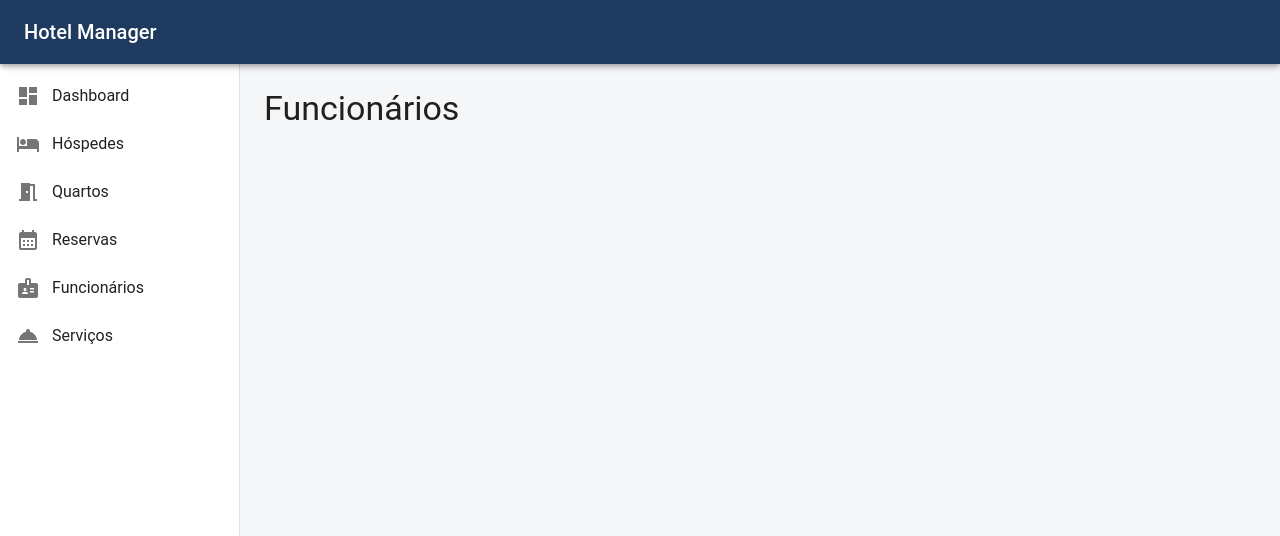
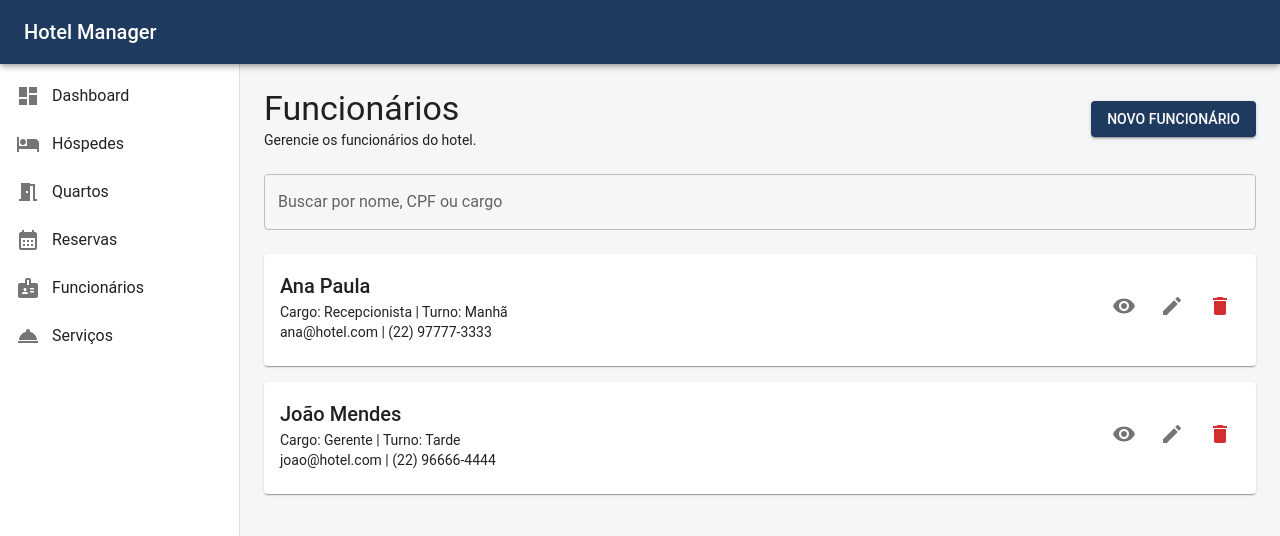
Before and after one commit to ericfariaspinheiro/hotel-system-cefet, a React (Vite) app: page /funcionarios in a window 1280 px wide. Shown: the top 536 px of the page. Built offline with nearby package versions, Linux system fonts and the light colour scheme.

Commit message:
feat: add employee CRUD page

```diff
--- /dev/null
+++ b/src/modules/funcionarios/FuncionariosPage.tsx
@@ -0,0 +1,349 @@
+import { useState } from 'react';
+import {
+  Box,
+  Button,
+  Card,
+  CardContent,
+  Dialog,
+  DialogActions,
+  DialogContent,
+  DialogTitle,
+  FormControl,
+  IconButton,
+  InputLabel,
+  MenuItem,
+  Select,
+  Stack,
+  TextField,
+  Typography,
+} from '@mui/material';
+
+import DeleteIcon from '@mui/icons-material/Delete';
+import EditIcon from '@mui/icons-material/Edit';
+import VisibilityIcon from '@mui/icons-material/Visibility';
+
+import { funcionariosMock } from '../../data/mockData';
+import type { Funcionario, TurnoFuncionario } from '../../types/hotel';
+
+const emptyFuncionario: Omit<Funcionario, 'id'> = {
+  nome: '',
+  cpf: '',
+  email: '',
+  telefone: '',
+  cargo: '',
+  salario: 0,
+  turno: 'Manhã',
+};
+
+export function FuncionariosPage() {
+  const [funcionarios, setFuncionarios] =
+    useState<Funcionario[]>(funcionariosMock);
+
+  const [search, setSearch] = useState('');
+  const [openForm, setOpenForm] = useState(false);
+  const [openDetails, setOpenDetails] = useState(false);
+  const [selectedFuncionario, setSelectedFuncionario] =
+    useState<Funcionario | null>(null);
+
+  const [formData, setFormData] =
+    useState<Omit<Funcionario, 'id'>>(emptyFuncionario);
+
+  const filteredFuncionarios = funcionarios.filter(
+    funcionario =>
+      funcionario.nome.toLowerCase().includes(search.toLowerCase()) ||
+      funcionario.cargo.toLowerCase().includes(search.toLowerCase()) ||
+      funcionario.cpf.includes(search)
+  );
+
+  function handleOpenCreate() {
+    setSelectedFuncionario(null);
+    setFormData(emptyFuncionario);
+    setOpenForm(true);
+  }
+
+  function handleOpenEdit(funcionario: Funcionario) {
+    setSelectedFuncionario(funcionario);
+    setFormData({
+      nome: funcionario.nome,
+      cpf: funcionario.cpf,
+      email: funcionario.email,
+      telefone: funcionario.telefone,
+      cargo: funcionario.cargo,
+      salario: funcionario.salario,
+      turno: funcionario.turno,
+    });
+    setOpenForm(true);
+  }
+
+  function handleCloseForm() {
+    setOpenForm(false);
+    setSelectedFuncionario(null);
+    setFormData(emptyFuncionario);
+  }
+
+  function handleSave() {
+    if (selectedFuncionario) {
+      setFuncionarios(currentFuncionarios =>
+        currentFuncionarios.map(funcionario =>
+          funcionario.id === selectedFuncionario.id
+            ? { ...funcionario, ...formData }
+            : funcionario
+        )
+      );
+    } else {
+      const newFuncionario: Funcionario = {
+        id: Date.now(),
+        ...formData,
+      };
+
+      setFuncionarios(currentFuncionarios => [
+        ...currentFuncionarios,
+        newFuncionario,
+      ]);
+    }
+
+    handleCloseForm();
+  }
+
+  function handleDelete(id: number) {
+    const confirmDelete = window.confirm(
+      'Tem certeza que deseja excluir este funcionário?'
+    );
+
+    if (!confirmDelete) return;
+
+    setFuncionarios(currentFuncionarios =>
+      currentFuncionarios.filter(funcionario => funcionario.id !== id)
+    );
+  }
+
+  function handleOpenDetails(funcionario: Funcionario) {
+    setSelectedFuncionario(funcionario);
+    setOpenDetails(true);
+  }
+
+  function handleCloseDetails() {
+    setOpenDetails(false);
+    setSelectedFuncionario(null);
+  }
+
+  function handleChange(
+    field: keyof Omit<Funcionario, 'id'>,
+    value: string | number | TurnoFuncionario
+  ) {
+    setFormData(currentData => ({
+      ...currentData,
+      [field]: value,
+    }));
+  }
+
+  return (
+    <Box>
+      <Stack
+        direction="row"
+        sx={{
+          justifyContent: 'space-between',
+          alignItems: 'center',
+          mb: 3,
+        }}
+      >
+        <Box>
+          <Typography variant="h4">Funcionários</Typography>
+          <Typography variant="body2" color="text.secondary">
+            Gerencie os funcionários do hotel.
+          </Typography>
+        </Box>
+
+        <Button variant="contained" onClick={handleOpenCreate}>
+          Novo funcionário
+        </Button>
+      </Stack>
+
+      <TextField
+        fullWidth
+        label="Buscar por nome, CPF ou cargo"
+        value={search}
+        onChange={event => setSearch(event.target.value)}
+        sx={{ mb: 3 }}
+      />
+
+      <Stack spacing={2}>
+        {filteredFuncionarios.map(funcionario => (
+          <Card key={funcionario.id}>
+            <CardContent>
+              <Stack
+                direction="row"
+                sx={{
+                  justifyContent: 'space-between',
+                  alignItems: 'center',
+                }}
+              >
+                <Box>
+                  <Typography variant="h6">{funcionario.nome}</Typography>
+
+                  <Typography variant="body2" color="text.secondary">
+                    Cargo: {funcionario.cargo} | Turno: {funcionario.turno}
+                  </Typography>
+
+                  <Typography variant="body2" color="text.secondary">
+                    {funcionario.email} | {funcionario.telefone}
+                  </Typography>
+                </Box>
+
+                <Stack direction="row" spacing={1}>
+                  <IconButton onClick={() => handleOpenDetails(funcionario)}>
+                    <VisibilityIcon />
+                  </IconButton>
+
+                  <IconButton onClick={() => handleOpenEdit(funcionario)}>
+                    <EditIcon />
+                  </IconButton>
+
+                  <IconButton
+                    color="error"
+                    onClick={() => handleDelete(funcionario.id)}
+                  >
+                    <DeleteIcon />
+                  </IconButton>
+                </Stack>
+              </Stack>
+            </CardContent>
+          </Card>
+        ))}
+      </Stack>
+
+      {filteredFuncionarios.length === 0 && (
+        <Typography sx={{ mt: 3 }} color="text.secondary">
+          Nenhum funcionário encontrado.
+        </Typography>
+      )}
+
+      <Dialog open={openForm} onClose={handleCloseForm} fullWidth maxWidth="sm">
+        <DialogTitle>
+          {selectedFuncionario ? 'Editar funcionário' : 'Cadastrar funcionário'}
+        </DialogTitle>
+
+        <DialogContent>
+          <Stack spacing={2} sx={{ mt: 1 }}>
+            <TextField
+              label="Nome"
+              value={formData.nome}
+              onChange={event => handleChange('nome', event.target.value)}
+              fullWidth
+            />
+
+            <TextField
+              label="CPF"
+              value={formData.cpf}
+              onChange={event => handleChange('cpf', event.target.value)}
+              fullWidth
+            />
+
+            <TextField
+              label="E-mail"
+              value={formData.email}
+              onChange={event => handleChange('email', event.target.value)}
+              fullWidth
+            />
+
+            <TextField
+              label="Telefone"
+              value={formData.telefone}
+              onChange={event => handleChange('telefone', event.target.value)}
+              fullWidth
+            />
+
+            <TextField
+              label="Cargo"
+              value={formData.cargo}
+              onChange={event => handleChange('cargo', event.target.value)}
+              fullWidth
+            />
+
+            <TextField
+              label="Salário"
+              type="number"
+              value={formData.salario}
+              onChange={event =>
+                handleChange('salario', Number(event.target.value))
+              }
+              fullWidth
+            />
+
+            <FormControl fullWidth>
+              <InputLabel>Turno</InputLabel>
+              <Select
+                label="Turno"
+                value={formData.turno}
+                onChange={event =>
+                  handleChange(
+                    'turno',
+                    event.target.value as TurnoFuncionario
+                  )
+                }
+              >
+                <MenuItem value="Manhã">Manhã</MenuItem>
+                <MenuItem value="Tarde">Tarde</MenuItem>
+                <MenuItem value="Noite">Noite</MenuItem>
+              </Select>
+            </FormControl>
+          </Stack>
+        </DialogContent>
+
+        <DialogActions>
+          <Button onClick={handleCloseForm}>Cancelar</Button>
+          <Button variant="contained" onClick={handleSave}>
+            Salvar
+          </Button>
+        </DialogActions>
+      </Dialog>
+
+      <Dialog
+        open={openDetails}
+        onClose={handleCloseDetails}
+        fullWidth
+        maxWidth="sm"
+      >
+        <DialogTitle>Detalhes do funcionário</DialogTitle>
+
+        <DialogContent>
+          {selectedFuncionario && (
+            <Stack spacing={1} sx={{ mt: 1 }}>
+              <Typography>
+                <strong>Nome:</strong> {selectedFuncionario.nome}
+              </Typography>
+
+              <Typography>
+                <strong>CPF:</strong> {selectedFuncionario.cpf}
+              </Typography>
+
+              <Typography>
+                <strong>E-mail:</strong> {selectedFuncionario.email}
+              </Typography>
+
+              <Typography>
+                <strong>Telefone:</strong> {selectedFuncionario.telefone}
+              </Typography>
+
+              <Typography>
+                <strong>Cargo:</strong> {selectedFuncionario.cargo}
+              </Typography>
+
+              <Typography>
+                <strong>Salário:</strong> R$ {selectedFuncionario.salario}
+              </Typography>
+
+              <Typography>
+                <strong>Turno:</strong> {selectedFuncionario.turno}
+              </Typography>
+            </Stack>
+          )}
+        </DialogContent>
+
+        <DialogActions>
+          <Button onClick={handleCloseDetails}>Fechar</Button>
+        </DialogActions>
+      </Dialog>
+    </Box>
+  );
+}
--- a/src/routes/AppRoutes.tsx
+++ b/src/routes/AppRoutes.tsx
@@ -5,7 +5,7 @@ import { Dashboard } from '../pages/Dashboard';
 import { HospedesPage } from '../modules/hospedes/HospedesPage';
 import { QuartosPage } from '../modules/quartos/QuartosPage';
 import { Reservas } from '../pages/Reservas';
-import { Funcionarios } from '../pages/Funcionarios';
+import { FuncionariosPage } from '../modules/funcionarios/FuncionariosPage';
 import { Servicos } from '../pages/Servicos';
 
 export function AppRoutes() {
@@ -17,7 +17,7 @@ export function AppRoutes() {
           <Route path="/hospedes" element={<HospedesPage />} />
           <Route path="/quartos" element={<QuartosPage />} />
           <Route path="/reservas" element={<Reservas />} />
-          <Route path="/funcionarios" element={<Funcionarios />} />
+          <Route path="/funcionarios" element={<FuncionariosPage />} />
           <Route path="/servicos" element={<Servicos />} />
         </Route>
       </Routes>
```
